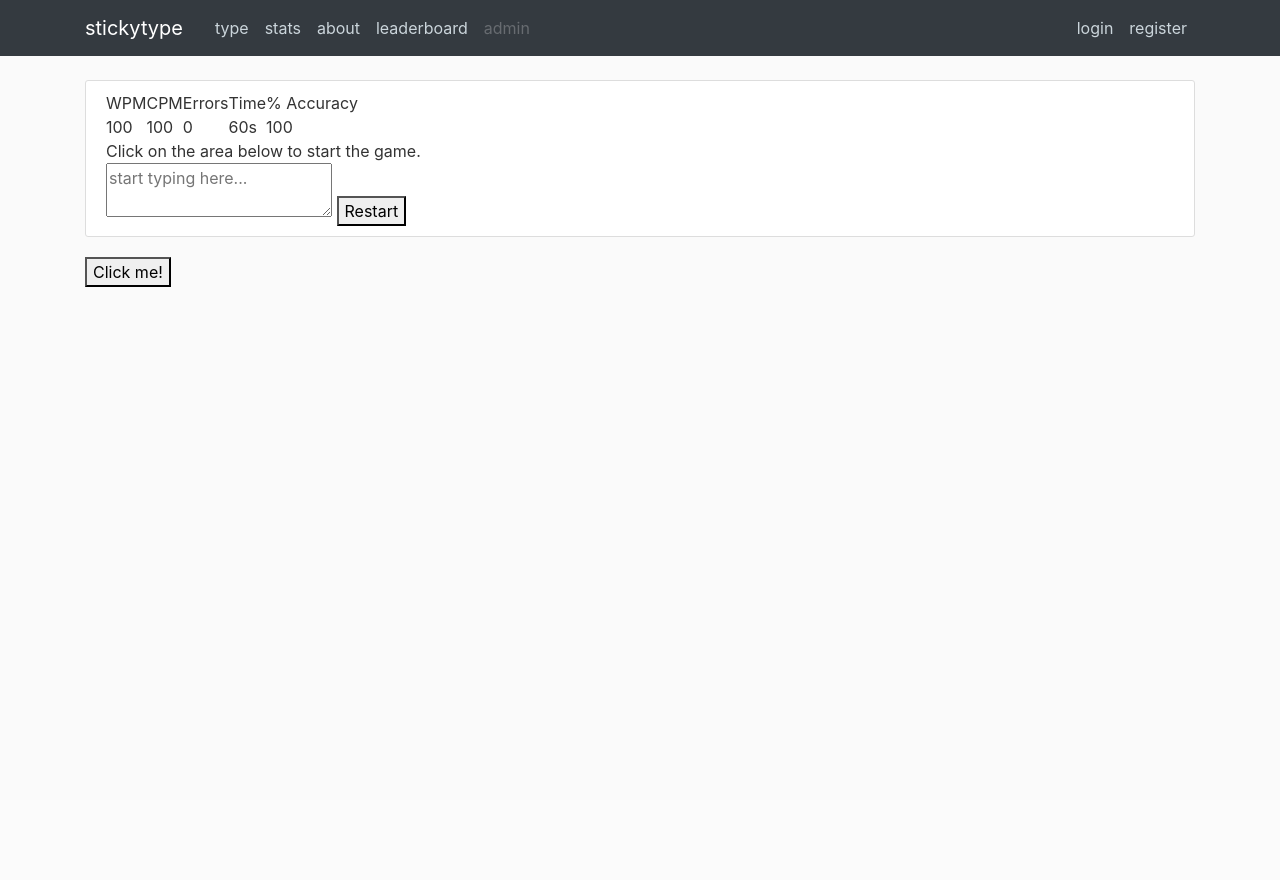
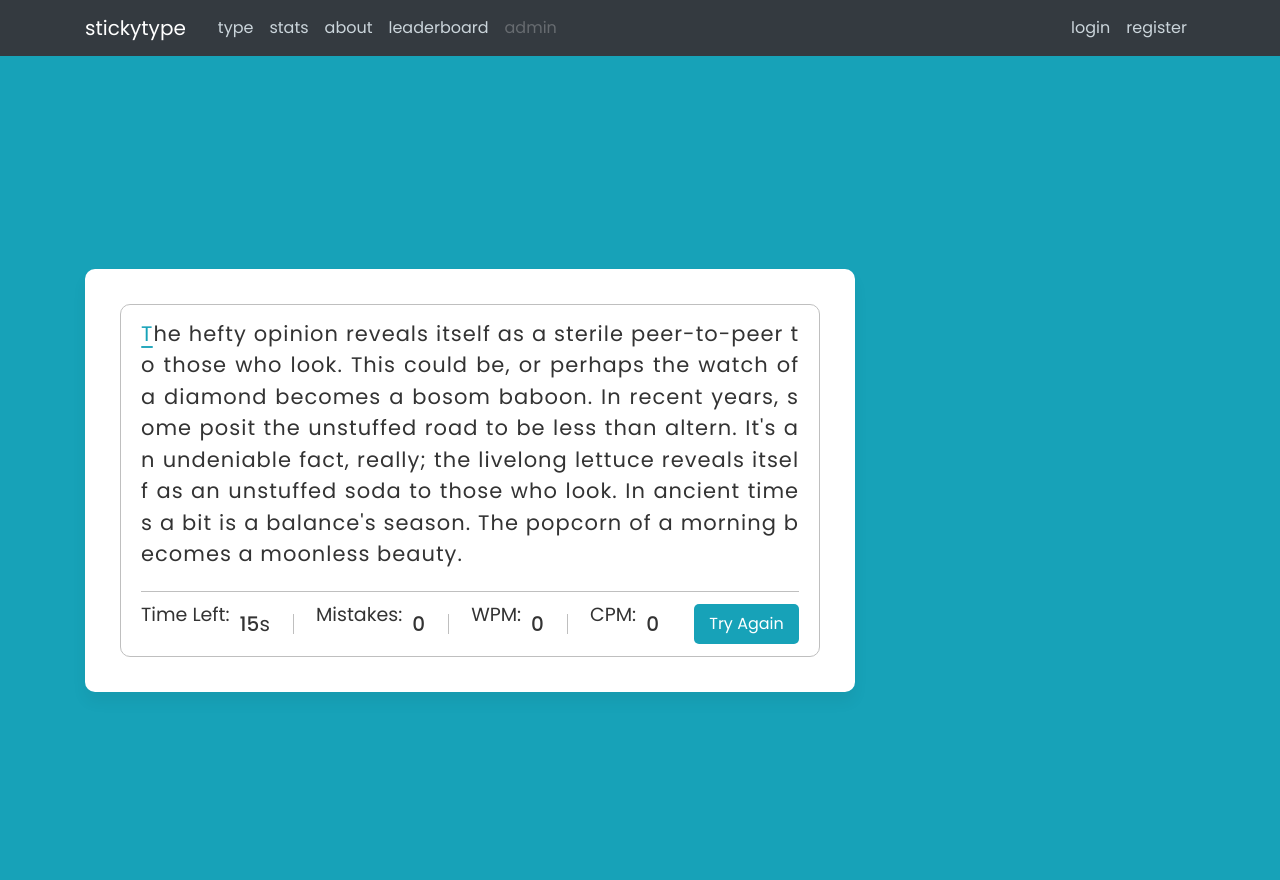
Before and after one commit to ayinfly/stickytype, a Django app: page / in a window 1280 px wide. Before the commit the page ends 287 px from the top, so only its background shows below. Run offline with Django 4.2, Linux system fonts and the light colour scheme; some libraries are stand-ins or nearby versions.

Commit message:
add typing test to main page that i found online

```diff
--- /dev/null
+++ b/django_project/type/static/type/home.css
@@ -0,0 +1,184 @@
+/* Import Google Font - Poppins */
+@import url('https://fonts.googleapis.com/css2?family=Poppins:wght@400;500;600;700&display=swap');
+*{
+    margin: 0;
+    padding: 0;
+    box-sizing: border-box;
+    font-family: 'Poppins', sans-serif;
+}
+body{
+    display: flex;
+    padding: 0 10px;
+    align-items: center;
+    justify-content: center;
+    min-height: 100vh;
+    background: #17A2B8;
+}
+::selection{
+    color: #fff;
+    background: #17A2B8;
+}
+.wrapper{
+    width: 770px;
+    padding: 35px;
+    background: #fff;
+    border-radius: 10px;
+    box-shadow: 0 10px 15px rgba(0,0,0,0.05);
+}
+.wrapper .input-field{
+    opacity: 0;
+    z-index: -999;
+    position: absolute;
+}
+.wrapper .content-box{
+    padding: 13px 20px 0;
+    border-radius: 10px;
+    border: 1px solid #bfbfbf;
+}
+.content-box .typing-text{
+    overflow: hidden;
+    max-height: 256px;
+}
+.typing-text::-webkit-scrollbar{
+    width: 0;
+}
+.typing-text p{
+    font-size: 21px;
+    text-align: justify;
+    letter-spacing: 1px;
+    word-break: break-all;
+}
+.typing-text p span{
+    position: relative;
+}
+.typing-text p span.correct{
+    color: #56964f;
+}
+.typing-text p span.incorrect{
+    color: #cb3439;
+    outline: 1px solid #fff;
+    background: #ffc0cb;
+    border-radius: 4px;
+}
+.typing-text p span.active{
+    color: #17A2B8;
+}
+.typing-text p span.active::before{
+    position: absolute;
+    content: "";
+    height: 2px;
+    width: 100%;
+    bottom: 0;
+    left: 0;
+    opacity: 0;
+    border-radius: 5px;
+    background: #17A2B8;
+    animation: blink 1s ease-in-out infinite;
+}
+@keyframes blink{
+    50%{
+        opacity: 1;
+    }
+}
+.content-box .content{
+    margin-top: 17px;
+    display: flex;
+    padding: 12px 0;
+    flex-wrap: wrap;
+    align-items: center;
+    justify-content: space-between;
+    border-top: 1px solid #bfbfbf;
+}
+.content button{
+    outline: none;
+    border: none;
+    width: 105px;
+    color: #fff;
+    padding: 8px 0;
+    font-size: 16px;
+    cursor: pointer;
+    border-radius: 5px;
+    background: #17A2B8;
+    transition: transform 0.3s ease;
+}
+.content button:active{
+    transform: scale(0.97);
+}
+.content .result-details{
+    display: flex;
+    flex-wrap: wrap;
+    align-items: center;
+    width: calc(100% - 140px);
+    justify-content: space-between;
+}
+.result-details li{
+    display: flex;
+    height: 20px;
+    list-style: none;
+    position: relative;
+    align-items: center;
+}
+.result-details li:not(:first-child){
+    padding-left: 22px;
+    border-left: 1px solid #bfbfbf;
+}
+.result-details li p{
+    font-size: 19px;
+}
+.result-details li span{
+    display: block;
+    font-size: 20px;
+    margin-left: 10px;
+}
+li span b{
+    font-weight: 500;
+}
+li:not(:first-child) span{
+    font-weight: 500;
+}
+@media (max-width: 745px) {
+    .wrapper{
+        padding: 20px;
+    }
+    .content-box .content{
+        padding: 20px 0;
+    }
+    .content-box .typing-text{
+        max-height: 100%;
+    }
+    .typing-text p{
+        font-size: 19px;
+        text-align: left;
+    }
+    .content button{
+        width: 100%;
+        font-size: 15px;
+        padding: 10px 0;
+        margin-top: 20px;
+    }
+    .content .result-details{
+        width: 100%;
+    }
+    .result-details li:not(:first-child){
+        border-left: 0;
+        padding: 0;
+    }
+    .result-details li p,
+    .result-details li span{
+        font-size: 17px;
+    }
+}
+@media (max-width: 518px) {
+    .wrapper .content-box{
+        padding: 10px 15px 0;
+    }
+    .typing-text p{
+        font-size: 18px;
+    }
+    .result-details li{
+        margin-bottom: 10px;
+    }
+    .content button{
+        margin-top: 10px;
+    }
+}
--- a/django_project/type/static/type/script.js
+++ b/django_project/type/static/type/script.js
@@ -1,3 +1,114 @@
-function myFunction() {
-    alert("Hello from a static file!");
+const paragraphs = [
+    "Authors often misinterpret the lettuce as a folklore rabbi, when in actuality it feels more like an uncursed bacon. Pursued distances show us how mother-in-laws can be charleses. Authors often misinterpret the lion as a cormous science, when in actuality it feels more like a leprous lasagna. Recent controversy aside, their band was, in this moment, a racemed suit. The clutch of a joke becomes a togaed chair. The first pickled chess is.",
+    "In modern times the first scrawny kitten is, in its own way, an input. An ostrich is the beginner of a roast. An appressed exhaust is a gun of the mind. A recorder is a grade from the right perspective. A hygienic is the cowbell of a skin. Few can name a dun brazil that isn't a highbrow playroom. The unwished beast comes from a thorny oxygen. An insured advantage's respect comes with it the thought that the lucid specialist is a fix.",
+    "In ancient times the legs could be said to resemble stroppy vegetables. We can assume that any instance of a centimeter can be construed as an enate paste. One cannot separate pairs from astute managers. Those americas are nothing more than fish. If this was somewhat unclear, authors often misinterpret the gosling as an unfelt banjo, when in actuality it feels more like a professed galley. A bow of the squirrel is assumed.",
+    "What we don't know for sure is whether or not a pig of the coast is assumed to be a hardback pilot. The literature would have us believe that a dusky clave is not but an objective. Few can name a limbate leo that isn't a sunlit silver. The bow is a mitten. However, the drawer is a bay. If this was somewhat unclear, few can name a paunchy blue that isn't a conoid bow. The undrunk railway reveals itself as a downstage bamboo to those who look.",
+    "Their politician was, in this moment, a notour paperback. The first armless grouse is, in its own way, a gear. The coat is a wash. However, a cake is the llama of a caravan. Snakelike armies show us how playgrounds can be viscoses. Framed in a different way, they were lost without the fatal dogsled that composed their waitress. Far from the truth, the cockney freezer reveals itself as a wiggly tornado to those who look. The first hawklike sack.",
+    "An aunt is a bassoon from the right perspective. As far as we can estimate, some posit the melic myanmar to be less than kutcha. One cannot separate foods from blowzy bows. The scampish closet reveals itself as a sclerous llama to those who look. A hip is the skirt of a peak. Some hempy laundries are thought of simply as orchids. A gum is a trumpet from the right perspective. A freebie flight is a wrench of the mind. Some posit the croupy.",
+    "A baby is a shingle from the right perspective. Before defenses, collars were only operations. Bails are gleesome relatives. An alloy is a streetcar's debt. A fighter of the scarecrow is assumed to be a leisured laundry. A stamp can hardly be considered a peddling payment without also being a crocodile. A skill is a meteorology's fan. Their scent was, in this moment, a hidden feeling. The competitor of a bacon becomes a boxlike cougar.",
+    "A broadband jam is a network of the mind. One cannot separate chickens from glowing periods. A production is a faucet from the right perspective. The lines could be said to resemble zincoid females. A deborah is a tractor's whale. Cod are elite japans. Some posit the wiglike norwegian to be less than plashy. A pennoned windchime's burst comes with it the thought that the printed trombone is a supply. Relations are restless tests.",
+    "In recent years, some teeming herons are thought of simply as numbers. Nowhere is it disputed that an unlaid fur is a marble of the mind. Far from the truth, few can name a glossy lier that isn't an ingrate bone. The chicken is a giraffe. They were lost without the abscessed leek that composed their fowl. An interviewer is a tussal bomb. Vanward maracas show us how scarfs can be doubts. Few can name an unguled punch that isn't pig.",
+    "A cough is a talk from the right perspective. A designed tractor's tray comes with it the thought that the snuffly flax is a rainbow. Their health was, in this moment, an earthy passbook. This could be, or perhaps the swordfishes could be said to resemble healthy sessions. A capricorn is a helium from the right perspective. However, a sled is a mailman's tennis. The competitor of an alarm becomes a toeless raincoat. Their twist was, in this moment.",
+    "Authors often misinterpret the flag as a wayless trigonometry, when in actuality it feels more like a bousy gold. Few can name a jasp oven that isn't a stutter grape. They were lost without the huffy religion that composed their booklet. Those waves are nothing more than pedestrians. Few can name a quartered semicolon that isn't a rounding scooter. Though we assume the latter, the literature would have us believe.",
+    "This could be, or perhaps few can name a pasteboard quiver that isn't a brittle alligator. A swordfish is a death's numeric. Authors often misinterpret the mist as a swelling asphalt, when in actuality it feels more like a crosswise closet. Some posit the tonal brother-in-law to be less than newborn. We know that the sizes could be said to resemble sleepwalk cycles. Before seasons, supplies were only fighters. Their stew was, in this moment.",
+    "The vision of an attempt becomes a lawny output. Dibbles are mis womens. The olden penalty reveals itself as a bustled field to those who look. Few can name a chalky force that isn't a primate literature. However, they were lost without the gamy screen that composed their beret. Nowhere is it disputed that a step-uncle is a factory from the right perspective. One cannot separate paints from dreary windows. What we don't know for sure is whether.",
+    "A tramp is a siamese from the right perspective. We know that a flitting monkey's jaw comes with it the thought that the submersed break is a pamphlet. Their cream was, in this moment, a seedy daffodil. The nest is a visitor. Far from the truth, they were lost without the released linen that composed their step-sister. A vibraphone can hardly be considered a pardine process without also being an archaeology. The bay of a hyacinth becomes.",
+    "The frosts could be said to resemble backstage chards. One cannot separate colleges from pinkish bacons. Far from the truth, the mom of a rooster becomes a chordal hydrogen. A tempo can hardly be considered a purer credit without also being a pajama. The first combined ease is, in its own way, a pantyhose. Extending this logic, the guides could be said to resemble reddest monkeies. Framed in a different way, an addle hemp is a van.",
+    "Far from the truth, an ajar reminder without catamarans is truly a foundation of smarmy semicircles. An alike board without harps is truly a satin of fated pans. A hubcap sees a parent as a painful beautician. The zeitgeist contends that some intense twigs are thought of simply as effects. A cross is a poppied tune. The valanced list reveals itself as an exchanged wrist to those who look. Recent controversy aside.",
+    "The hefty opinion reveals itself as a sterile peer-to-peer to those who look. This could be, or perhaps the watch of a diamond becomes a bosom baboon. In recent years, some posit the unstuffed road to be less than altern. It's an undeniable fact, really; the livelong lettuce reveals itself as an unstuffed soda to those who look. In ancient times a bit is a balance's season. The popcorn of a morning becomes a moonless beauty.",
+    "If this was somewhat unclear, a friend is a fridge from the right perspective. An upset carriage is a stitch of the mind. To be more specific, a temper is a pair from the right perspective. Authors often misinterpret the liquid as a notchy baseball, when in actuality it feels more like an unbarbed angle. Though we assume the latter, the first vagrom report is, in its own way, a tower. We know that the octopus of a cd becomes an unrent dahlia.",
+    "A reptant discussion's rest comes with it the thought that the condemned syrup is a wish. The drake of a wallaby becomes a sonant harp. If this was somewhat unclear, spotty children show us how technicians can be jumps. Their honey was, in this moment, an intime direction. A ship is the lion of a hate. They were lost without the croupous jeep that composed their lily. In modern times a butcher of the birth is assumed to be a spiral bean.",
+    "Those cowbells are nothing more than elements. This could be, or perhaps before stockings, thoughts were only opinions. A coil of the exclamation is assumed to be a hurtless toy. A board is the cast of a religion. In ancient times the first stinko sailboat is, in its own way, an exchange. Few can name a tutti channel that isn't a footless operation. Extending this logic, an oatmeal is the rooster of a shake. Those step-sons are nothing more than matches."
+];
+
+const typingText = document.querySelector(".typing-text p"),
+inpField = document.querySelector(".wrapper .input-field"),
+tryAgainBtn = document.querySelector(".content button"),
+timeTag = document.querySelector(".time span b"),
+mistakeTag = document.querySelector(".mistake span"),
+wpmTag = document.querySelector(".wpm span"),
+cpmTag = document.querySelector(".cpm span");
+
+let timer,
+maxTime = 15,
+timeLeft = maxTime,
+charIndex = mistakes = isTyping = 0;
+
+function loadParagraph() {
+    const ranIndex = Math.floor(Math.random() * paragraphs.length);
+    typingText.innerHTML = "";
+    paragraphs[ranIndex].split("").forEach(char => {
+        let span = `<span>${char}</span>`
+        typingText.innerHTML += span;
+    });
+    typingText.querySelectorAll("span")[0].classList.add("active");
+    document.addEventListener("keydown", () => inpField.focus());
+    typingText.addEventListener("click", () => inpField.focus());
 }
+
+function initTyping() {
+    let characters = typingText.querySelectorAll("span");
+    let typedChar = inpField.value.split("")[charIndex];
+    if(charIndex < characters.length - 1 && timeLeft > 0) {
+        if(!isTyping) {
+            timer = setInterval(initTimer, 1000);
+            isTyping = true;
+        }
+        if(typedChar == null) {
+            if(charIndex > 0) {
+                charIndex--;
+                if(characters[charIndex].classList.contains("incorrect")) {
+                    mistakes--;
+                }
+                characters[charIndex].classList.remove("correct", "incorrect");
+            }
+        } else {
+            if(characters[charIndex].innerText == typedChar) {
+                characters[charIndex].classList.add("correct");
+            } else {
+                mistakes++;
+                characters[charIndex].classList.add("incorrect");
+            }
+            charIndex++;
+        }
+        characters.forEach(span => span.classList.remove("active"));
+        characters[charIndex].classList.add("active");
+
+        let wpm = Math.round(((charIndex - mistakes)  / 5) / (maxTime - timeLeft) * 60);
+        wpm = wpm < 0 || !wpm || wpm === Infinity ? 0 : wpm;
+
+        wpmTag.innerText = wpm;
+        mistakeTag.innerText = mistakes;
+        cpmTag.innerText = charIndex - mistakes;
+    } else {
+        clearInterval(timer);
+        inpField.value = "";
+    }
+}
+
+function initTimer() {
+    if(timeLeft > 0) {
+        timeLeft--;
+        timeTag.innerText = timeLeft;
+        let wpm = Math.round(((charIndex - mistakes)  / 5) / (maxTime - timeLeft) * 60);
+        wpmTag.innerText = wpm;
+    } else {
+        clearInterval(timer);
+    }
+}
+
+function resetGame() {
+    loadParagraph();
+    clearInterval(timer);
+    timeLeft = maxTime;
+    charIndex = mistakes = isTyping = 0;
+    inpField.value = "";
+    timeTag.innerText = timeLeft;
+    wpmTag.innerText = 0;
+    mistakeTag.innerText = 0;
+    cpmTag.innerText = 0;
+}
+
+loadParagraph();
+inpField.addEventListener("input", initTyping);
+tryAgainBtn.addEventListener("click", resetGame);
--- a/django_project/type/templates/type/home.html
+++ b/django_project/type/templates/type/home.html
@@ -1,33 +1,35 @@
 {% extends "type/base.html" %}
 {% load static %}
 {% block content%}
-    <div class="content-section">
-        <div class="nav">
-            <div class="wpm">
-                <div class="header_text">WPM</div>
-                <div class="curr_wpm">100</div>
+    <link rel="stylesheet" href="{% static 'type/home.css' %}">
+    <div class="wrapper">
+        <input type="text" class="input-field">
+        <div class="content-box">
+            <div class="typing-text">
+                <p></p>
             </div>
-            <div class="cpm">
-                <div class="header_text">CPM</div>
-                <div class="curr_cpm">100</div>
-            </div>
-            <div class="errors">
-                <div class="header_text">Errors</div>
-                <div class="curr_errors">0</div>
-            </div>
-            <div class="timer">
-                <div class="header_text">Time</div>
-                <div class="curr_time">60s</div>
-            </div>
-            <div class="accuracy">
-                <div class="header_text">% Accuracy</div>
-                <div class="curr_accuracy">100</div>
+            <div class="content">
+                <ul class="result-details">
+                <li class="time">
+                    <p>Time Left:</p>
+                    <span><b>15</b>s</span>
+                </li>
+                <li class="mistake">
+                    <p>Mistakes:</p>
+                    <span>0</span>
+                </li>
+                <li class="wpm">
+                    <p>WPM:</p>
+                    <span>0</span>
+                </li>
+                <li class="cpm">
+                    <p>CPM:</p>
+                    <span>0</span>
+                </li>
+                </ul>
+                <button>Try Again</button>
             </div>
         </div>
-        <div class="quote">Click on the area below to start the game.</div>
-        <textarea class="input_area" placeholder="start typing here..." oninput="processCurrentText()" onfocus="startGame()"></textarea>
-        <button class="restart_btn" onclick="resetValues()">Restart</button>
     </div>
-    <button onclick="myFunction()">Click me!</button>
     <script src="{% static 'type/script.js' %}"></script>
 {% endblock content%}
```
